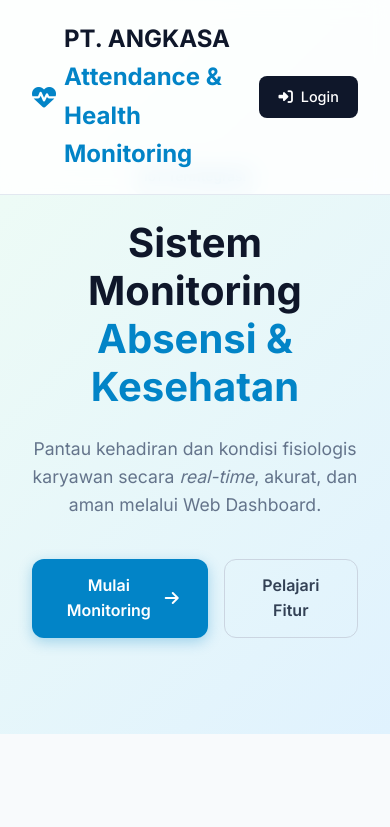
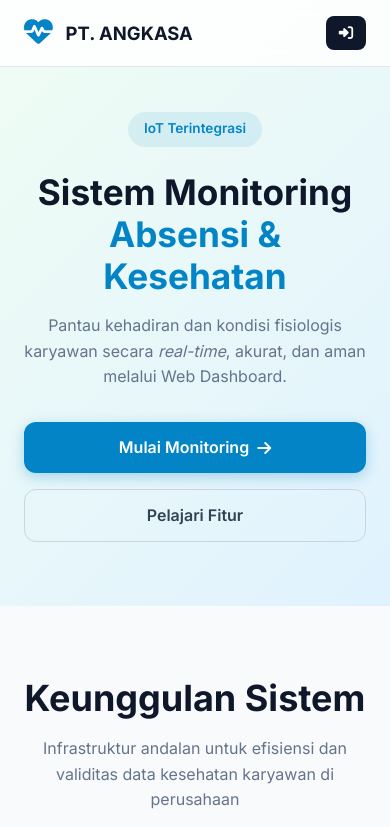
Before and after one commit to cyxrock/AttendenceHealthMonitoring, a plain HTML site: page index.html in a window 390 px wide. Shown: the top 827 px of the page. Drawn offline with Linux system fonts and the light colour scheme.

Commit message:
Update styleindex.css

```diff
--- a/css/styleindex.css
+++ b/css/styleindex.css
@@ -1,8 +1,8 @@
 /* --- 1. RESET & VARIABLE --- */
 :root {
-    --primary-color: #0284c7;     /* Biru Medis Modern */
+    --primary-color: #0284c7;
     --primary-hover: #0369a1;
-    --secondary-color: #0f172a;   /* Slate/Dark untuk Kontras */
+    --secondary-color: #0f172a;
     --text-main: #334155;
     --text-muted: #64748b;
     --bg-light: #f8fafc;
@@ -28,6 +28,7 @@
     color: var(--text-main);
     background-color: var(--bg-light);
     line-height: 1.6;
+    overflow-x: hidden; /* Mencegah layar tergeser ke samping */
 }
 
 a {
@@ -35,7 +36,7 @@
     transition: var(--transition);
 }
 
-/* --- 2. NAVBAR --- */
+/* --- 2. NAVBAR & LOGO PROFESIONAL --- */
 .navbar {
     background-color: rgba(255, 255, 255, 0.85);
     backdrop-filter: blur(10px);
@@ -57,28 +58,40 @@
 }
 
 .logo {
-    font-size: 1.5rem;
-    font-weight: 700;
-    color: var(--secondary-color);
     display: flex;
     align-items: center;
-    gap: 0.5rem;
+    gap: 0.8rem;
 }
 
 .logo i {
     color: var(--primary-color);
+    font-size: 1.8rem;
 }
 
-.logo span {
+.logo-text {
+    display: flex;
+    flex-direction: column;
+    line-height: 1.1;
+    font-size: 1.3rem;
+    font-weight: 800;
+    color: var(--secondary-color);
+}
+
+.logo-text span {
+    font-size: 0.7rem;
+    font-weight: 600;
     color: var(--primary-color);
+    text-transform: uppercase;
+    letter-spacing: 0.5px;
+    margin-top: 2px;
 }
 
 .btn-login-nav {
     background-color: var(--secondary-color);
     color: var(--bg-white);
-    padding: 0.6rem 1.2rem;
+    padding: 0.7rem 1.2rem;
     border-radius: 8px;
-    font-weight: 500;
+    font-weight: 600;
     font-size: 0.9rem;
     display: flex;
     align-items: center;
@@ -87,14 +100,14 @@
 
 .btn-login-nav:hover {
     background-color: #1e293b;
-    transform: translateY(-1px);
+    transform: translateY(-2px);
+    box-shadow: 0 4px 10px rgba(0,0,0,0.1);
 }
 
 /* --- 3. HERO SECTION --- */
 .hero-section {
     padding: 10rem 2rem 6rem 2rem;
     background: linear-gradient(135deg, #f0fdf4 0%, #e0f2fe 100%);
-    overflow: hidden;
     position: relative;
 }
 
@@ -119,7 +132,7 @@
 }
 
 .hero-content h1 {
-    font-size: 3rem;
+    font-size: 3.2rem;
     font-weight: 800;
     line-height: 1.2;
     color: var(--secondary-color);
@@ -166,6 +179,9 @@
     border-radius: var(--border-radius);
     font-weight: 600;
     border: 1px solid #cbd5e1;
+    display: flex;
+    align-items: center;
+    justify-content: center;
 }
 
 .btn-secondary:hover {
@@ -173,7 +189,7 @@
     border-color: var(--text-main);
 }
 
-/* Ilustrasi Visual Sederhana Khas Dashboard */
+/* Ilustrasi Visual Sederhana */
 .hero-visual {
     display: flex;
     justify-content: center;
@@ -245,7 +261,7 @@
 
 .features-grid {
     display: grid;
-    grid-template-columns: repeat(auto-fit, minmax(300px, 1fr));
+    grid-template-columns: repeat(auto-fit, minmax(280px, 1fr));
     gap: 2rem;
 }
 
@@ -288,7 +304,6 @@
     font-size: 0.95rem;
 }
 
-/* Animasi Pulse Halus pada Ikon Real-time */
 .pulse i {
     animation: heartbeat 1.5s infinite;
 }
@@ -308,15 +323,81 @@
     border-top: 1px solid #1e293b;
 }
 
-/* --- 6. RESPONSIVE DESIGN --- */
+
+/* =========================================================
+   6. RESPONSIVE DESIGN (PENYESUAIAN MOBILE & TABLET)
+   ========================================================= */
+
+/* Untuk Layar Tablet */
 @media (max-width: 968px) {
     .hero-container {
         grid-template-columns: 1fr;
         text-align: center;
         gap: 3rem;
     }
-    .hero-content h1 { font-size: 2.5rem; }
+    .hero-content h1 { font-size: 2.8rem; }
     .hero-content p { margin: 0 auto 2.5rem auto; }
     .cta-buttons { justify-content: center; }
-    .hero-visual { display: none; } /* Sembunyikan dekorasi di layar kecil agar ringkas */
+    .hero-visual { display: none; } /* Sembunyikan visual box agar layar tablet rapi */
 }
+
+/* Untuk Layar HP / Mobile */
+@media (max-width: 768px) {
+    .nav-container {
+        padding: 1rem 1.5rem;
+    }
+
+    /* Menyembunyikan Sub-judul Logo di HP agar tombol login tidak tertindih */
+    .logo-text span {
+        display: none;
+    }
+    .logo-text {
+        font-size: 1.15rem;
+    }
+
+    /* Menghilangkan tulisan "Login", hanya menyisakan ikon pintu */
+    .btn-login-nav span {
+        display: none;
+    }
+    .btn-login-nav {
+        padding: 0.6rem 0.8rem;
+    }
+
+    /* Penyesuaian Ruang Hero Section (Tidak terlalu tinggi) */
+    .hero-section {
+        padding: 7rem 1.5rem 4rem 1.5rem;
+    }
+
+    .hero-content h1 {
+        font-size: 2.2rem;
+        margin-bottom: 1rem;
+    }
+
+    .hero-content p {
+        font-size: 1rem;
+        margin-bottom: 2rem;
+    }
+
+    /* Tombol Bertumpuk Vertikal & Lebar Penuh di HP */
+    .cta-buttons {
+        flex-direction: column;
+        gap: 1rem;
+        width: 100%;
+    }
+    .btn-primary, .btn-secondary {
+        width: 100%;
+        justify-content: center;
+    }
+
+    /* Penyesuaian Grid Fitur */
+    .features-section {
+        padding: 4rem 1.5rem;
+    }
+    .features-grid {
+        grid-template-columns: 1fr; /* Memaksa kartu fitur menjadi 1 kolom menurun */
+        gap: 1.5rem;
+    }
+    .feature-card {
+        padding: 2rem 1.5rem;
+    }
+}
```
